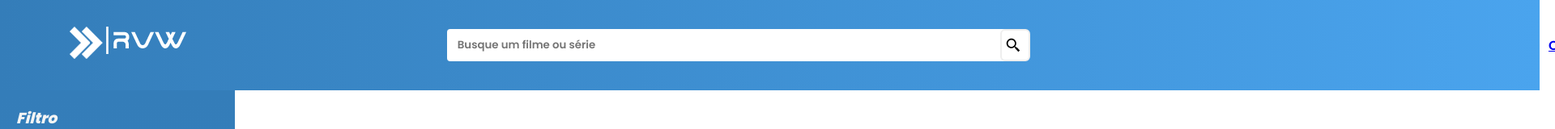
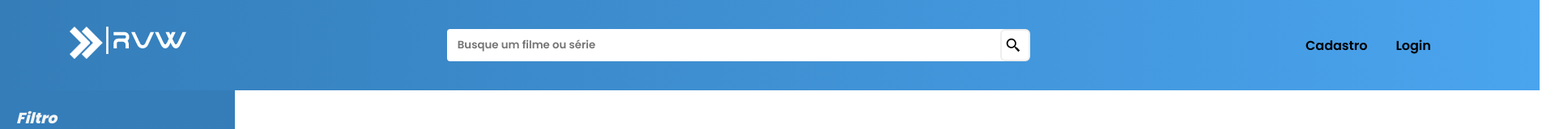
Before and after one commit to JaimeFcls/ReviewApi, a React (Vite) app: page / in a window 1280 px wide. Shown: the top 160 px of the page at 81% size, 1920 px wide, since content can reach past the window. Built offline with nearby package versions, Linux system fonts and the light colour scheme; no server answers.

Commit message:
upt navbar

```diff
--- a/src/components/Navbar.css
+++ b/src/components/Navbar.css
@@ -69,10 +69,15 @@
   cursor: pointer;
 }
 #navbar p {
-  margin-left: -200px;
+  margin-left:-200px ;
   color: #022b4d;
 }
-
+#navbar .cadastrar{
+  margin-left: -300px;
+}
+#navbar .logar{
+  margin-left: 35px;
+}
 .teste{
   color: #000;
 }
--- a/src/components/Navbar.jsx
+++ b/src/components/Navbar.jsx
@@ -50,8 +50,8 @@ const Navbar = () => {
 
       ) : (
         <div>
-            <Link to={"/cadastro"}>Cadastro</Link>
-            <Link to={"/login"}>Login</Link>
+            <a className="cadastrar" to={"/cadastro"}>Cadastro</a>
+            <a className="logar" to={"/login"}>Login</a>
         </div>
       )}
     </nav>
--- a/src/pages/Series.jsx
+++ b/src/pages/Series.jsx
@@ -9,20 +9,17 @@ const defaultImageURL = './imagempadrao.png'; // Substitua pelo URL da sua image
 const seriesURL = import.meta.env.VITE_API_2;
 const accessToken = 'eyJhbGciOiJIUzI1NiJ9.eyJhdWQiOiI3OTFjM2JfWTVlOTllMWViMzZlNTc4YjI4NjFjYjI1Zjg5MmQiLCJzdWIiOiI2NGRlYWI3MmI3N2Q0YjExM2ZjNjA1YmQiLCJzY29wZSI6WyJhcGlyX3JlYWQiXSwidmVyc2lvbiI6MX0.mxKXmx5jH0fSMf3mOY_jijsZuzBx_Ef4HgD4AkP36L4';
 
-const SeriesDetails = () => {
+const Series = () => {
     const { id } = useParams();
     const [series, setSeries] = useState(null);
 
-    const getSeries = async () => {
-        const url = `${seriesURL}${id}?language=en-US`;
-        const options = {
-            method: 'GET',
+    const getSeries = async (url) => {
+        const res = await fetch(url, {
             headers: {
-                accept: 'application/json',
-                Authorization: `Bearer ${accessToken}`
-            }
-        };
-        const res = await fetch(url, options);
+              accept: 'application/json',
+              Authorization: 'Bearer eyJhbGciOiJIUzI1NiJ9.eyJhdWQiOiI3OTFjM2JmZTU5NmZjMmJiMmQ1OWQwZDhiYWZlMTM2NyIsInN1YiI6IjY0ZGVhYjcyYjc3ZDRiMTEzZmM2MDVhZCIsInNjb3BlcyI6WyJhcGlfcmVhZCJdLCJ2ZXJzaW9uIjoxfQ.BwanTcyFlIRs3zxrfDXVXOCt6Cj2bH9AZSyUsNQgAv8',
+            },
+          });
         const data = await res.json();
 
         // Verifica se o cartaz está disponível
@@ -41,7 +38,8 @@ const SeriesDetails = () => {
     };
 
     useEffect(() => {
-        getSeries();
+        const seriesURL = `${seriesURL}${id}?language=pt-br` ;
+        getSeries(seriesURL);
     }, []);
 
     return (
@@ -49,7 +47,7 @@ const SeriesDetails = () => {
             {series && (
                 <>
                     <SeriesCard series={series} showLink={false} />
-                    <p className="tagline">{series.tagline}</p>
+                    <p className="tagline">{series.title}</p>
                     <div className="info">
                         <h3>
                             <BsWallet2 /> Primeiro Episódio em :
@@ -80,4 +78,4 @@ const SeriesDetails = () => {
     );
 };
 
-export default SeriesDetails;
+export default Series;
```
Also changed, not shown: src/pages/Movie.jsx (+7 -6 lines).
